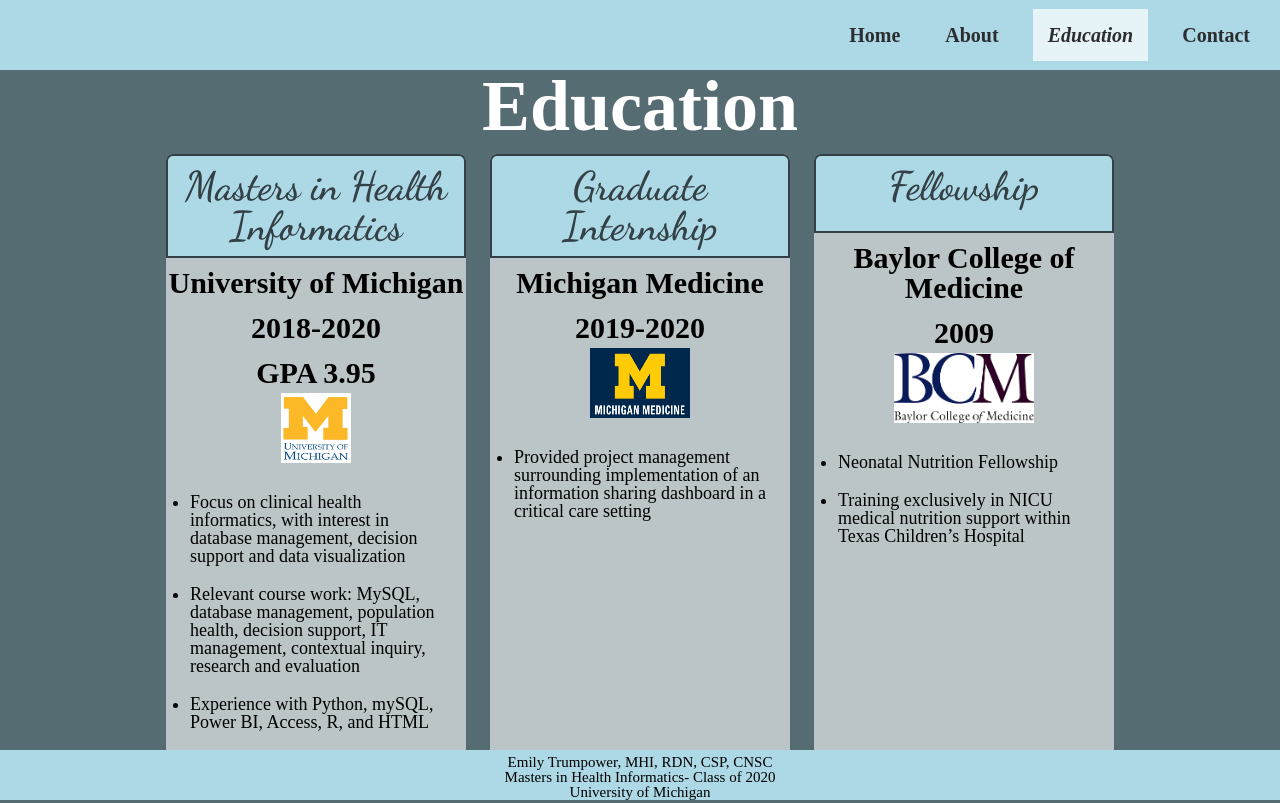
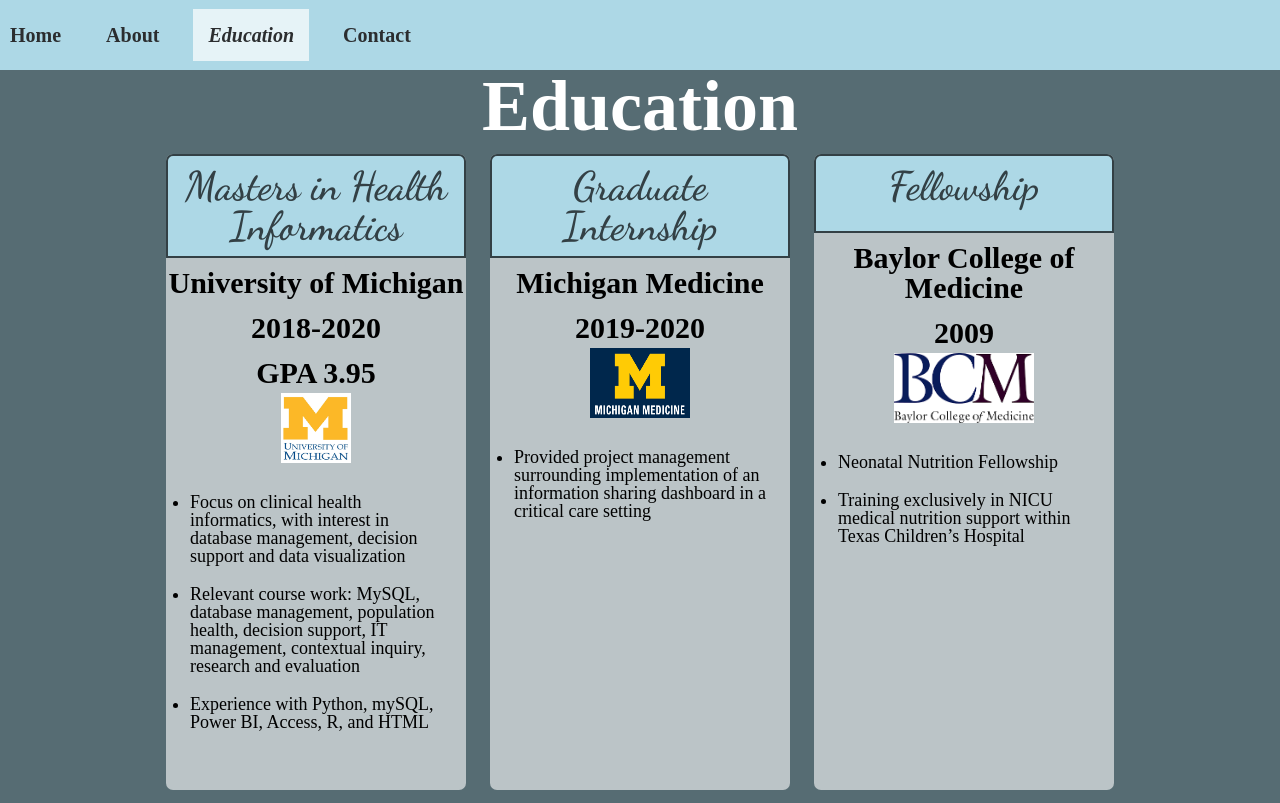
Before and after one commit to egtrump/portfolio2, a plain HTML site: page education.html in a window 1280 px wide. Shown: the top 803 px of the page. Drawn offline with Linux system fonts and the light colour scheme.

Commit message:
Update styleeducation.css

```diff
--- a/css/styleeducation.css
+++ b/css/styleeducation.css
@@ -142,10 +142,6 @@ footer{
     min-height: 55px;
   }
 
-  nav{
-    text-align: right;
-  }
-
   .grid > ul{
     font-size: 18px;
   }
@@ -154,6 +150,11 @@ footer{
   position:static;
 }
 
+@ media screen and (min-width: 800px){
+  nav{
+    text-align: right;
+  }
+
 @media screen and (min-width: 900px){
   footer{
     position: fixed;
```
